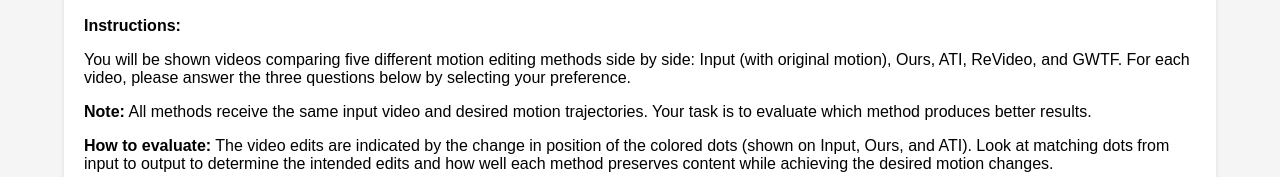
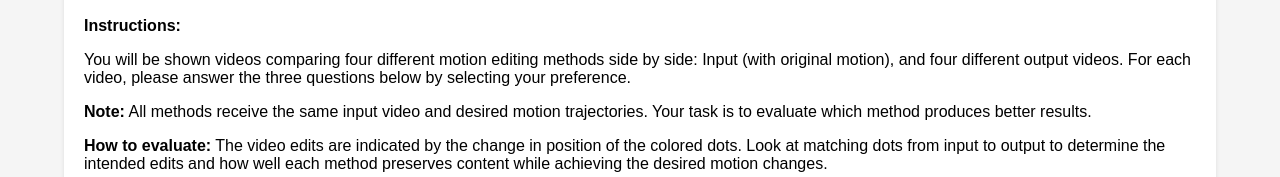
Before and after one commit to RyannDaGreat/Motion-Editor-User-Study, a plain HTML site: page index.html in a window 1280 px wide. Shown: the part 623-800 px from the top of the page. Drawn offline with Linux system fonts and the light colour scheme.

Commit message:
ABCD not 'Ours', 'ATI', 'ReVideo', 'GWTF'

```diff
--- a/index.html
+++ b/index.html
@@ -238,9 +238,9 @@
             </div>
         </div>
         <p><strong>Instructions:</strong></p>
-        <p>You will be shown videos comparing five different motion editing methods side by side: Input (with original motion), Ours, ATI, ReVideo, and GWTF. For each video, please answer the three questions below by selecting your preference.</p>
+        <p>You will be shown videos comparing four different motion editing methods side by side: Input (with original motion), and four different output videos. For each video, please answer the three questions below by selecting your preference.</p>
         <p><strong>Note:</strong> All methods receive the same input video and desired motion trajectories. Your task is to evaluate which method produces better results.</p>
-        <p><strong>How to evaluate:</strong> The video edits are indicated by the change in position of the colored dots (shown on Input, Ours, and ATI). Look at matching dots from input to output to determine the intended edits and how well each method preserves content while achieving the desired motion changes.</p>
+        <p><strong>How to evaluate:</strong> The video edits are indicated by the change in position of the colored dots. Look at matching dots from input to output to determine the intended edits and how well each method preserves content while achieving the desired motion changes.</p>
         <p><strong>When finished:</strong> Click the email link at the bottom of the page and it will prepare an email with your results to send.</p>
     </div>
 
@@ -357,7 +357,8 @@
                 "Q3: Which method produces the overall best edit?"
             ];
 
-            const originalMethods = ['Ours', 'ATI', 'ReVideo', 'GWTF'];
+            // const originalMethods = ['Ours', 'ATI', 'ReVideo', 'GWTF'];
+            const originalMethods = ['A', 'B', 'C', 'D'];
             const permutation_string = videoPath.split('/')[1].split('><')[0];
             const permutation = permutation_string.split('').map(Number);
 
```
